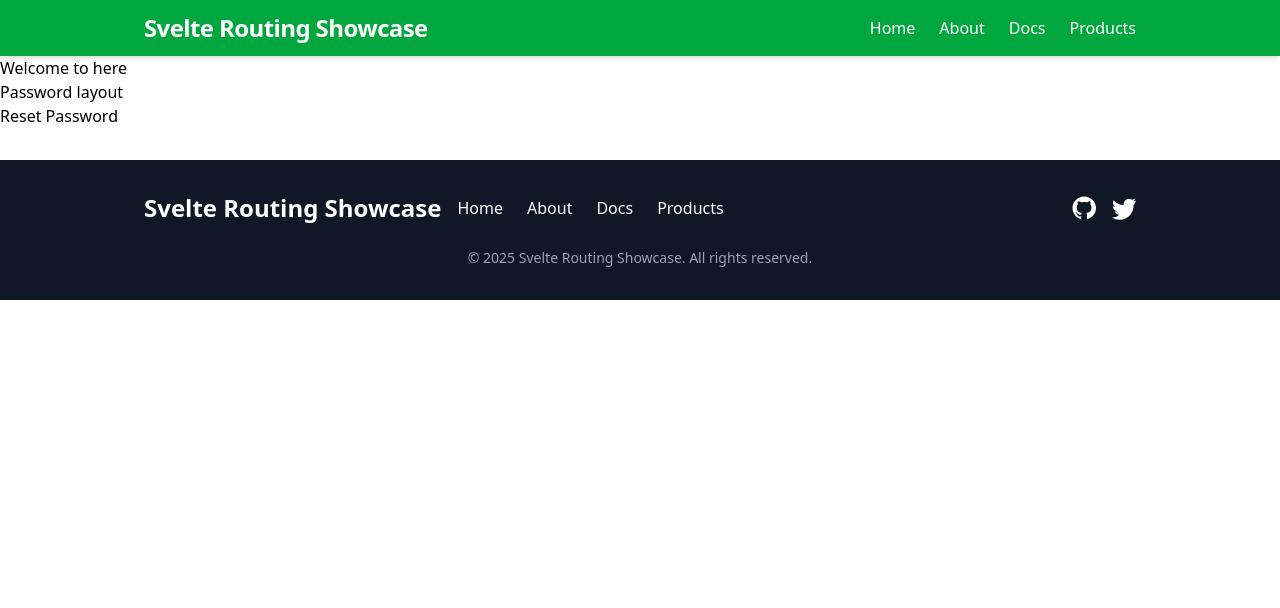
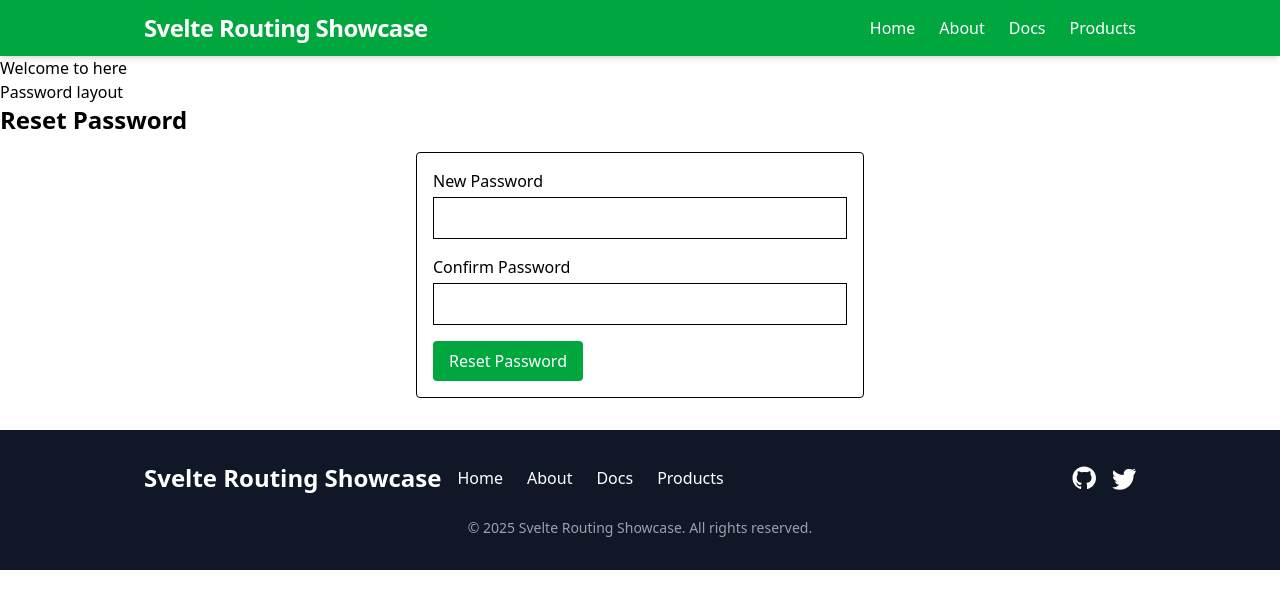
Before and after one commit to NimanthaSupun/svelte-routing-showcase, a SvelteKit app in the folder client/: page /password/reset in a window 1280 px wide. Shown: the top 608 px of the page. Built offline with nearby package versions, Linux system fonts and the light colour scheme.

Commit message:
feat: implement password reset functionality with validation messages

```diff
--- a/client/src/routes/(auth)/password/reset/+page.svelte
+++ b/client/src/routes/(auth)/password/reset/+page.svelte
@@ -1 +1,34 @@
-<h1>Reset Password</h1>
+<script>
+  let newPassword = '';
+  let confirmPassword = '';
+  let message = '';
+
+  function handleResetPassword() {
+    if (newPassword.length < 8) {
+      message = 'Password must be at least 8 characters.';
+    } else if (newPassword !== confirmPassword) {
+      message = 'Passwords do not match.';
+    } else {
+      message = 'Your password has been reset successfully!';
+      newPassword = '';
+      confirmPassword = '';
+    }
+  }
+</script>
+
+<h1 class="text-2xl font-bold mb-4">Reset Password</h1>
+<form on:submit|preventDefault={handleResetPassword} class="space-y-4 max-w-md mx-auto p-4 border rounded">
+  <div>
+    <label for="newPassword" class="block mb-1">New Password</label>
+    <input id="newPassword" type="password" bind:value={newPassword} class="border p-2 w-full" required />
+  </div>
+  <div>
+    <label for="confirmPassword" class="block mb-1">Confirm Password</label>
+    <input id="confirmPassword" type="password" bind:value={confirmPassword} class="border p-2 w-full" required />
+  </div>
+  <button type="submit" class="bg-green-600 text-white px-4 py-2 rounded">Reset Password</button>
+</form>
+
+{#if message}
+  <div class="mt-4 text-green-600">{message}</div>
+{/if}
```
